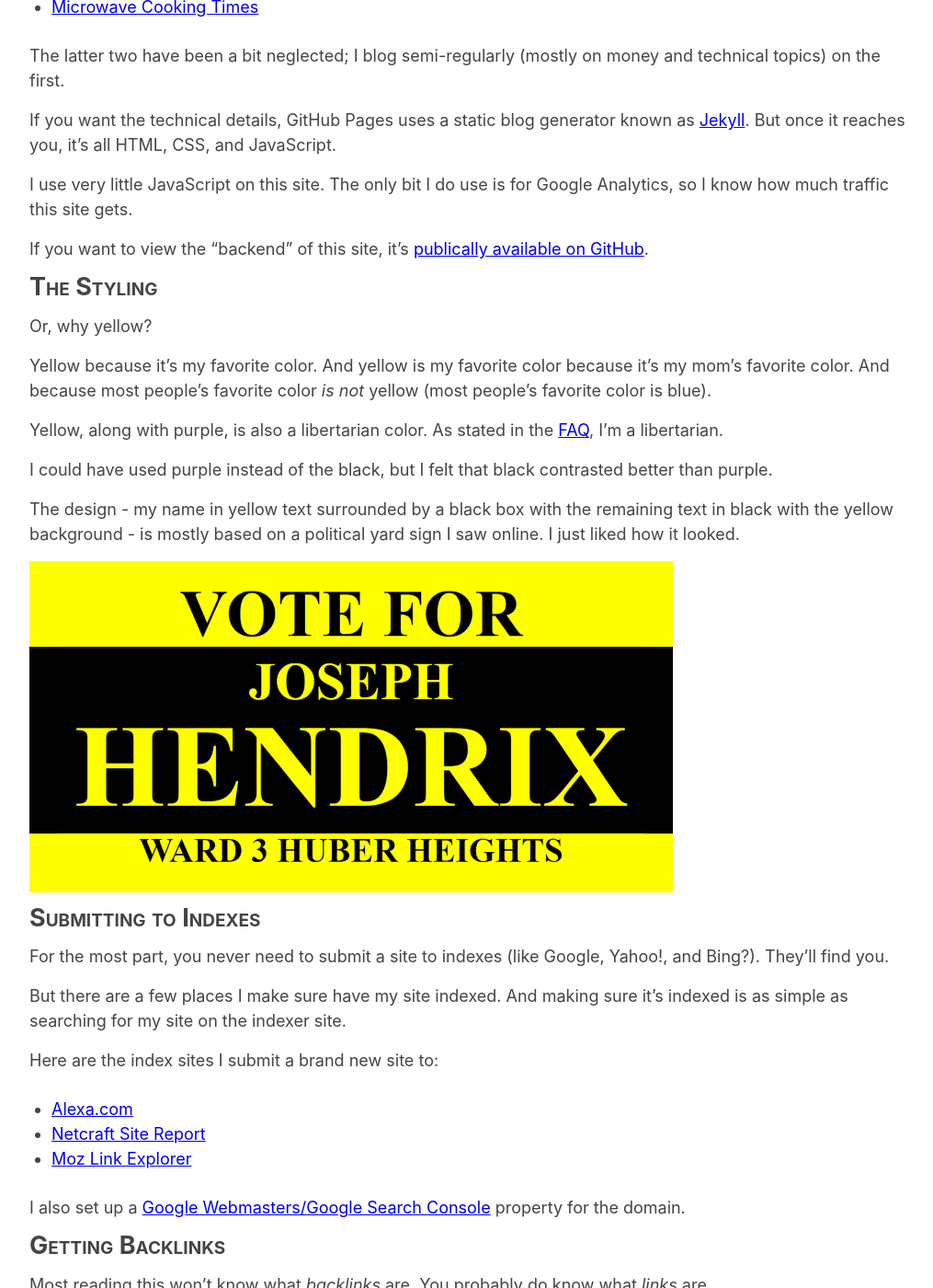
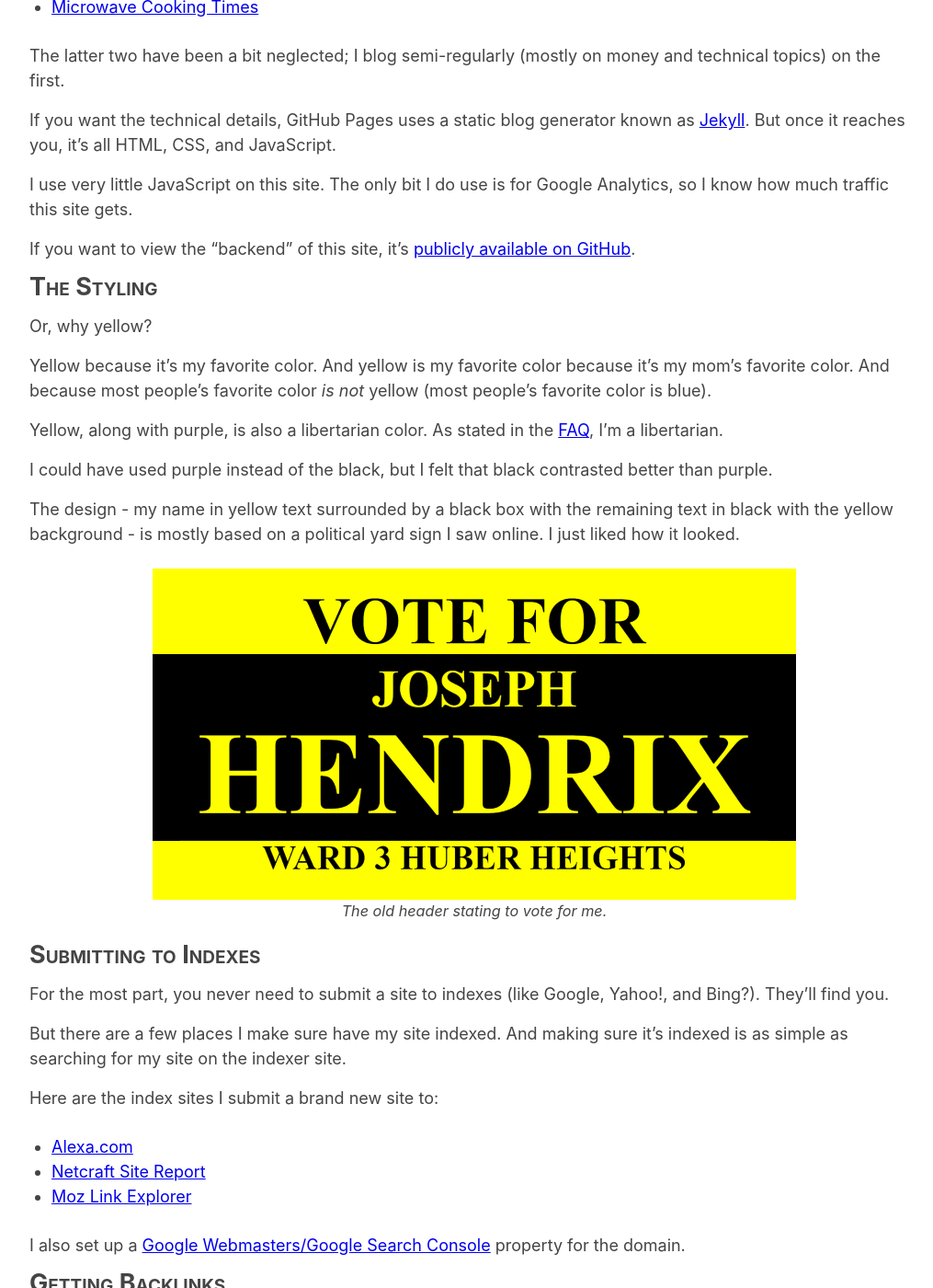
Before and after one commit to hendrixjoseph/joe4huberheights, a Jekyll site: the page built from _posts/2021-05-10-choosing-this-website.md, in a window 1280 px wide and 1400 px high, scrolled down 1306 px. Shown: the whole window at 92% size, without its empty margins (124-1139 px from the left). Built offline with Jekyll 4.4.1, drawn with Linux system fonts in a browser that asks for light colours.

Commit message:
minor fixes

```diff
--- a/_posts/2021-05-10-choosing-this-website.md
+++ b/_posts/2021-05-10-choosing-this-website.md
@@ -39,7 +39,7 @@ If you want the technical details, GitHub Pages uses a static blog generator kno
 
 I use very little JavaScript on this site. The only bit I do use is for Google Analytics, so I know how much traffic this site gets.
 
-If you want to view the "backend" of this site, it's [publically available on GitHub](https://github.com/hendrixjoseph/joe4huberheights).
+If you want to view the "backend" of this site, it's [publicly available on GitHub](https://github.com/hendrixjoseph/joe4huberheights).
 
 ## The Styling
 
@@ -53,7 +53,7 @@ I could have used purple instead of the black, but I felt that black contrasted
 
 The design - my name in yellow text surrounded by a black box with the remaining text in black with the yellow background - is mostly based on a political yard sign I saw online. I just liked how it looked.
 
-![The old header stating to vote for me.](/images/old-header.png)
+{% include image.html src="/images/old-header.png" caption="The old header stating to vote for me." %}
 
 ## Submitting to Indexes
 
```
Also changed, not shown: other parts of _posts/2021-05-10-choosing-this-website.md (+1 -1 lines).
